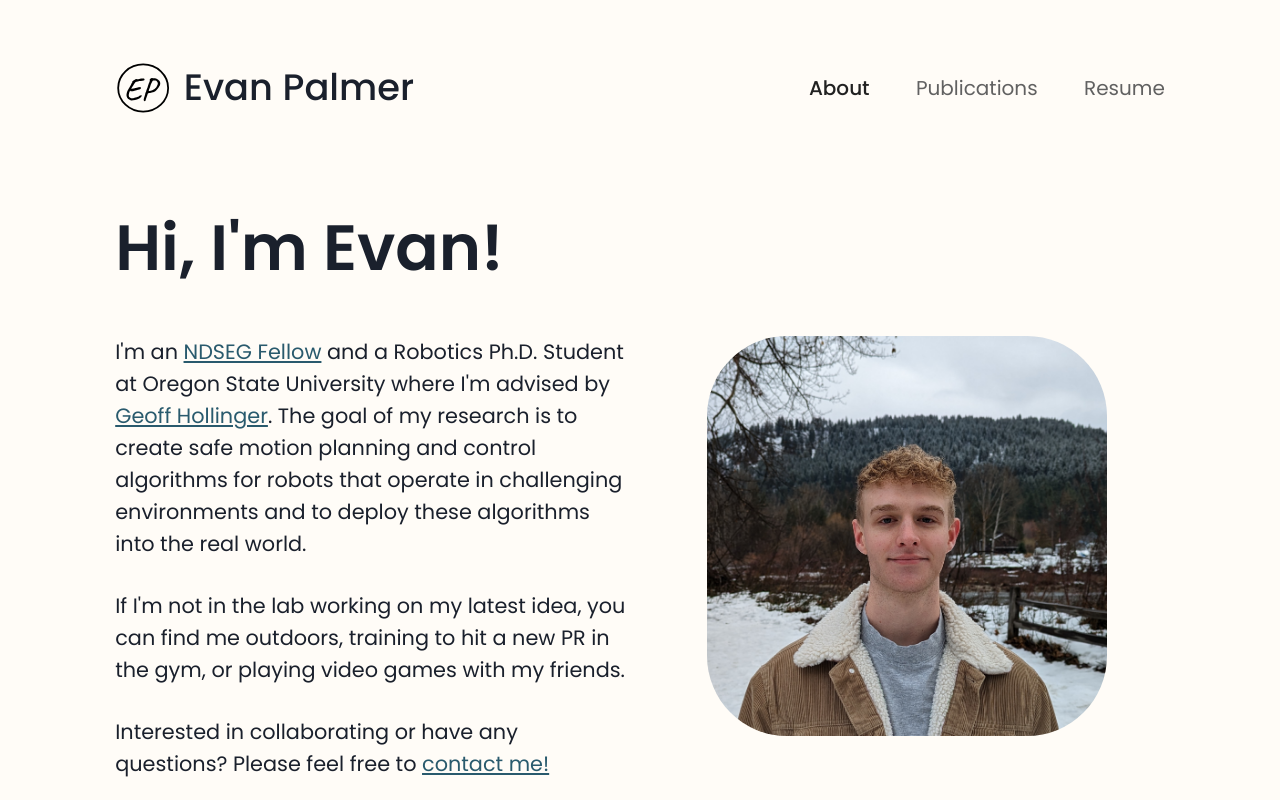
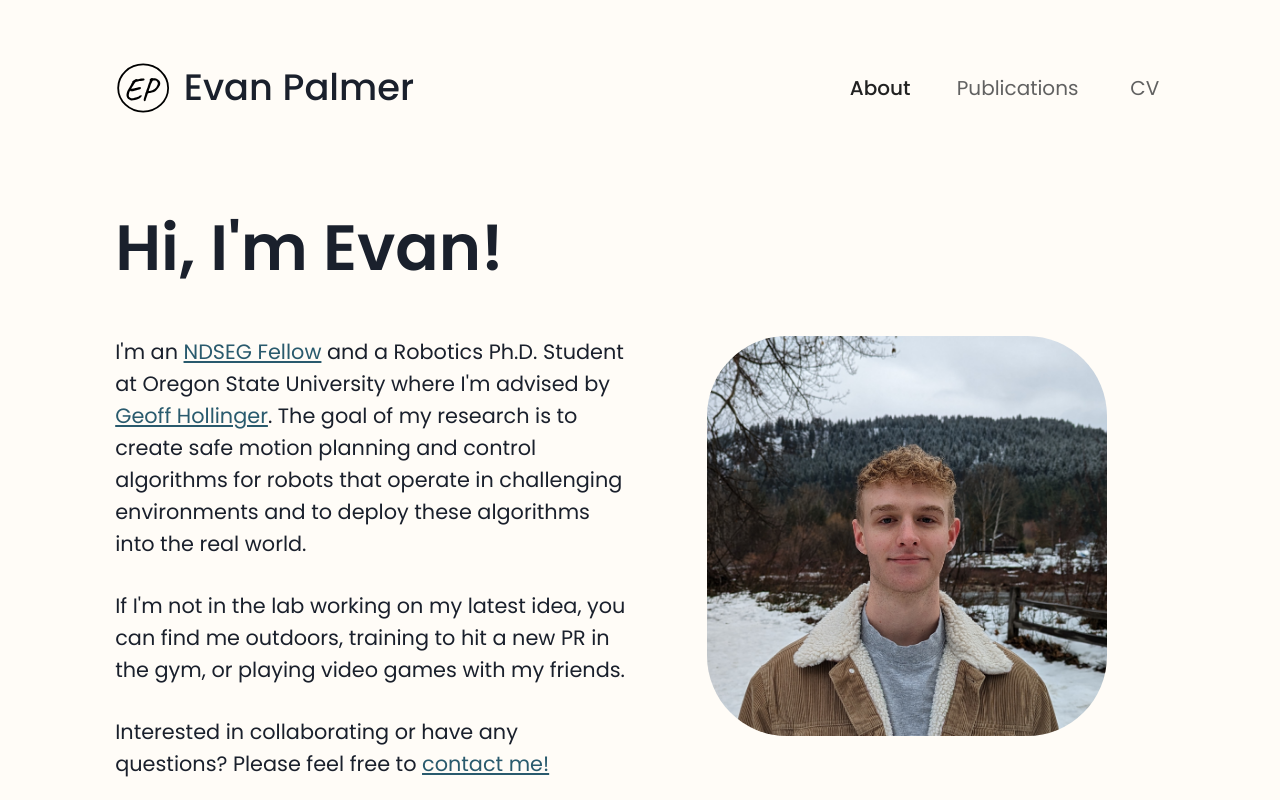
Before and after one commit to evan-palmer/evan-palmer.github.io, a React (Create React App) app: page /#/ in a window 1280 px wide. Shown: the top 800 px of the page. Built offline with nearby package versions, Linux system fonts and the light colour scheme.

Commit message:
Renamed resume tab to CV

```diff
--- a/src/components/Navbar.jsx
+++ b/src/components/Navbar.jsx
@@ -78,7 +78,7 @@ function Resume() {
       padding={0}
       href={Cv}
     >
-      Resume
+      CV
     </Button>
   );
 }
```
